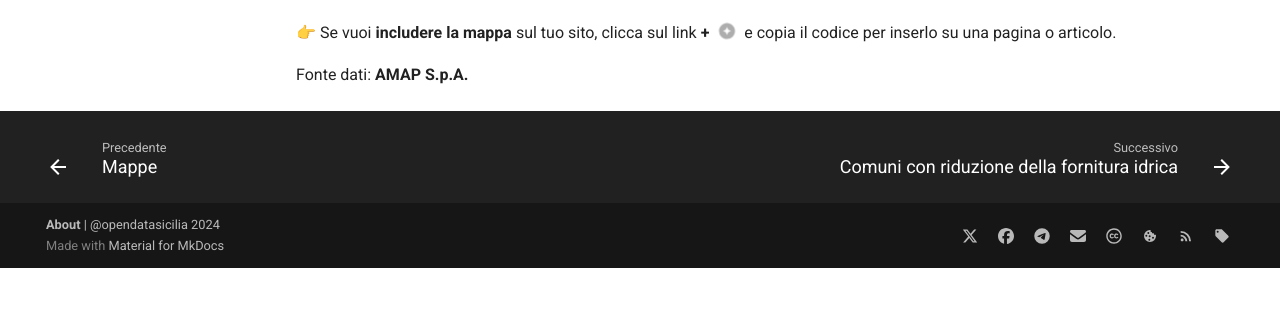
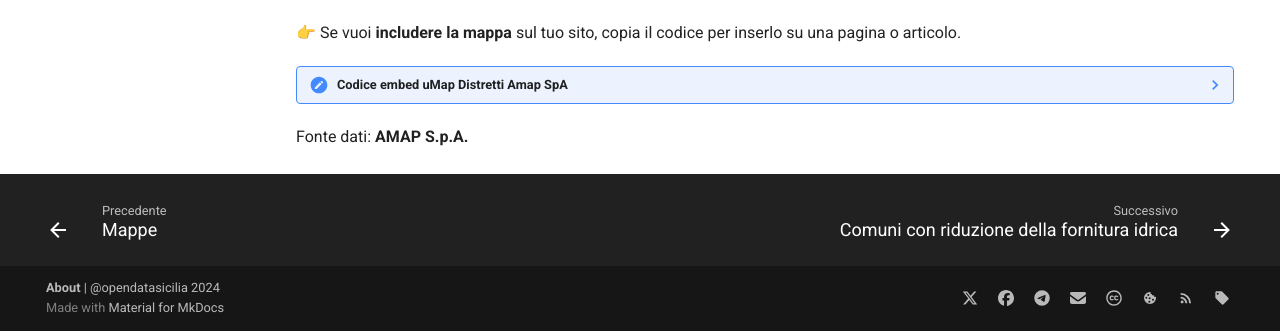
Before and after one commit to opendatasicilia/emergenza-idrica-sicilia, an MkDocs documentation site: the page built from docs/mappe/distretti_pa/index.md, in a window 1280 px wide and 900 px high, scrolled down 678 px, cut to the strip 569-900 px from the top of the window. Built offline with MkDocs 1.6.1 and Material for MkDocs 9.7.7, drawn with Linux system fonts in a browser that asks for light colours; comment, search, counter and statistics services are not loaded; before the commit the page ends 1515 px from its top, so only the background shows below that.

Commit message:
Update index.md

````diff
--- a/docs/mappe/distretti_pa/index.md
+++ b/docs/mappe/distretti_pa/index.md
@@ -13,9 +13,11 @@ description: Palermo, mappa dei distretti gestiti dall'AMAP S.p.A. soggetti a ri
     [**Amap SpA**](https://www.amapspa.it/it/azienda/) ha risposto a una nostra richiesta e ha messo a disposizione di [**OpenDataScilia**](https://opendatasicilia.it/) le informazioni disponibili sulla localizzazione dei distretti della rete idrica di Palermo (appronfondisci [**qui**](../../aggiornamenti/articoli/annuncio/dialogo-amap/index.md)). Leggi il [comunicato dell'AMAP](https://www.amapspa.it/it/da-oggi-su-opendata-sicilia-le-notizie-amap-sullemergenza-idrica/) del 24 aprile.
 
 <iframe width="100%" height="850px" frameborder="0" allowfullscreen allow="geolocation" src="//umap.openstreetmap.fr/it/map/distretti-amap-interessati-dalla-riduzione-pressio_1059819?scaleControl=false&miniMap=false&scrollWheelZoom=true&zoomControl=true&editMode=disabled&moreControl=true&searchControl=null&tilelayersControl=false&embedControl=false&datalayersControl=false&onLoadPanel=none&captionBar=false&captionMenus=true&locateControl=true&editinosmControl=false&starControl=false"></iframe>
-👉 Se vuoi **includere la mappa** sul tuo sito, clicca sul link **+** (1) e copia il codice per inserlo su una  pagina o articolo.
- { .annotate }
 
-  1. ```<iframe width="100%" height="850px" frameborder="0" allowfullscreen allow="geolocation" src="//umap.openstreetmap.fr/it/map/distretti-amap-interessati-dalla-riduzione-pressio_1059819?scaleControl=false&miniMap=false&scrollWheelZoom=true&zoomControl=true&editMode=disabled&moreControl=true&searchControl=null&tilelayersControl=false&embedControl=false&datalayersControl=false&onLoadPanel=none&captionBar=false&captionMenus=true&locateControl=true&editinosmControl=false&starControl=false"></iframe><p><a href="//umap.openstreetmap.fr/it/map/distretti-amap-interessati-dalla-riduzione-pressio_1059819?scaleControl=false&miniMap=false&scrollWheelZoom=true&zoomControl=true&editMode=disabled&moreControl=true&searchControl=null&tilelayersControl=null&embedControl=null&datalayersControl=true&onLoadPanel=none&captionBar=false&captionMenus=true">Visualizza a schermo intero</a></p>```
+👉 Se vuoi **includere la mappa** sul tuo sito, copia il codice per inserlo su una  pagina o articolo.
+
+??? note "Codice embed uMap Distretti Amap SpA"
+
+	```<iframe width="100%" height="850px" frameborder="0" allowfullscreen allow="geolocation" src="//umap.openstreetmap.fr/it/map/distretti-amap-interessati-dalla-riduzione-pressio_1059819?scaleControl=false&miniMap=false&scrollWheelZoom=true&zoomControl=true&editMode=disabled&moreControl=true&searchControl=null&tilelayersControl=false&embedControl=false&datalayersControl=false&onLoadPanel=none&captionBar=false&captionMenus=true&locateControl=true&editinosmControl=false&starControl=false"></iframe><p><a href="//umap.openstreetmap.fr/it/map/distretti-amap-interessati-dalla-riduzione-pressio_1059819?scaleControl=false&miniMap=false&scrollWheelZoom=true&zoomControl=true&editMode=disabled&moreControl=true&searchControl=null&tilelayersControl=null&embedControl=null&datalayersControl=true&onLoadPanel=none&captionBar=false&captionMenus=true">Visualizza a schermo intero</a></p>```
 
 Fonte dati: **AMAP S.p.A.**
````
